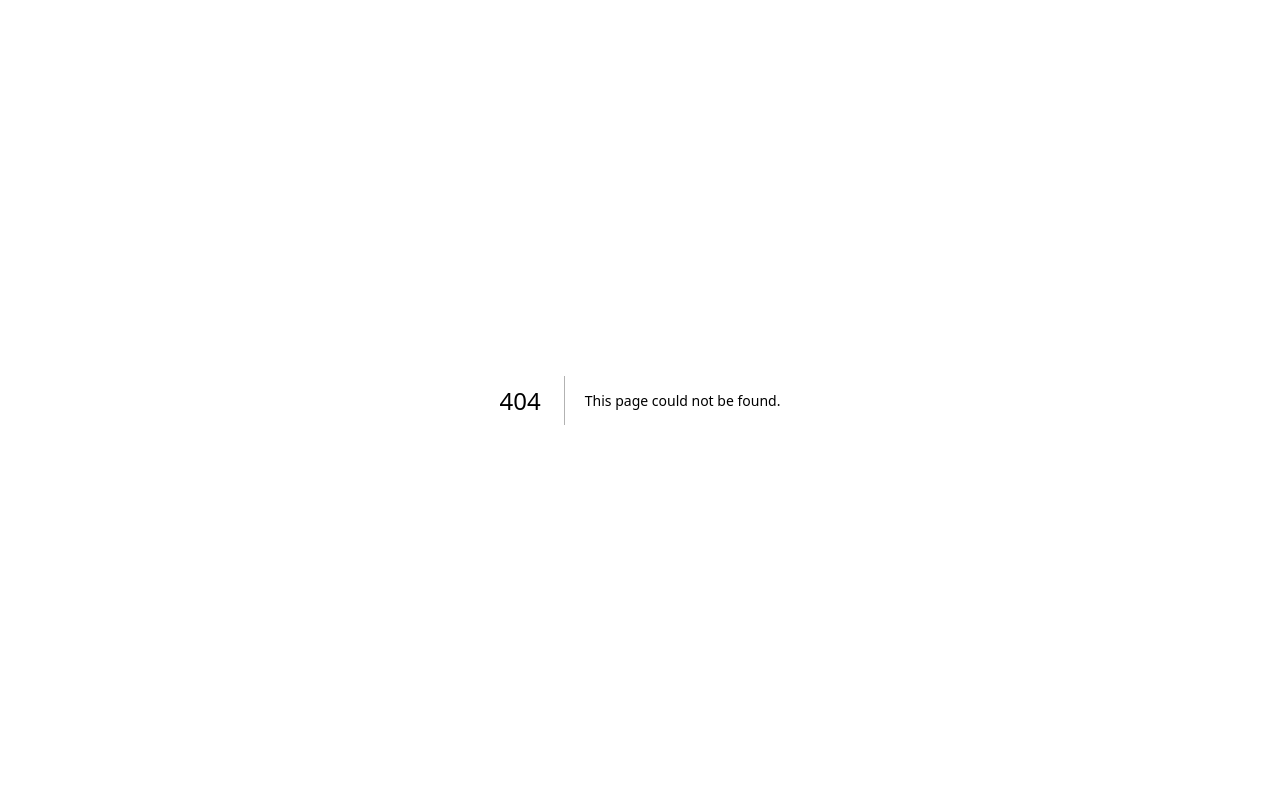
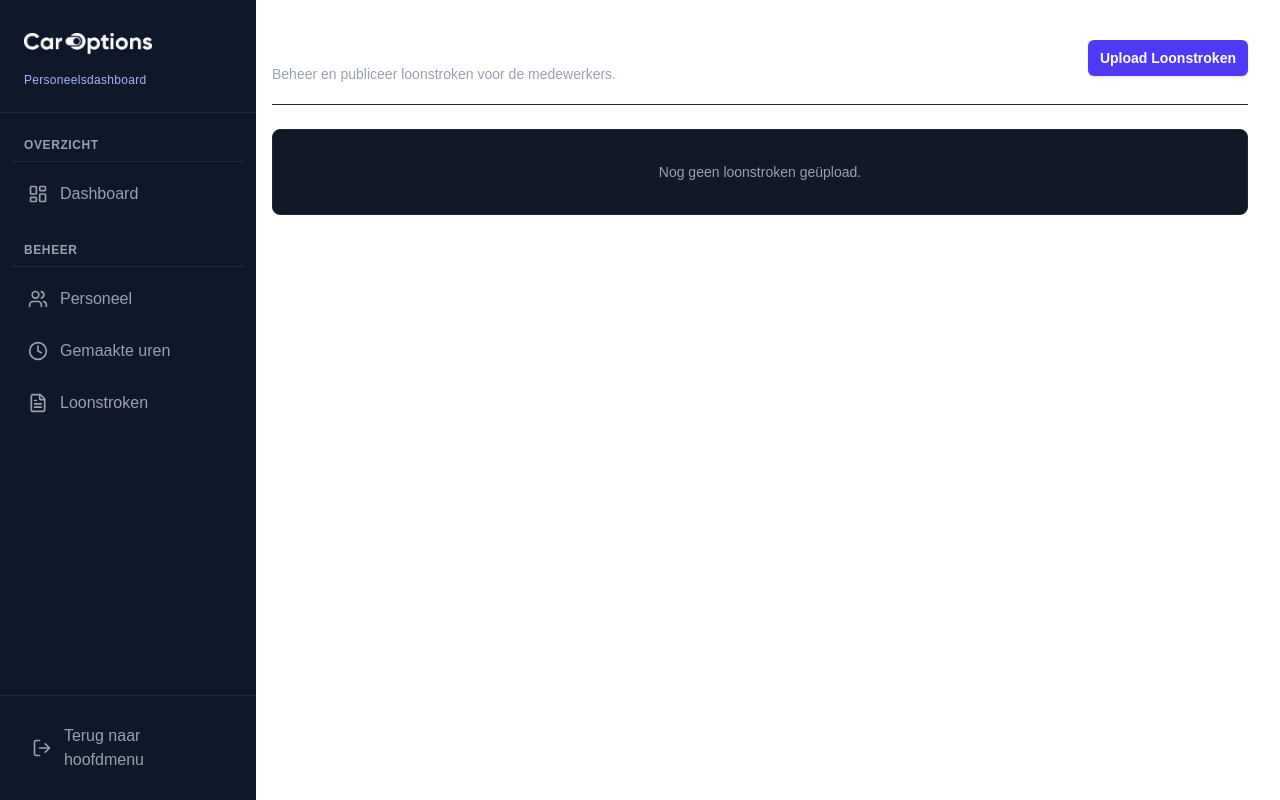
Before and after one commit to caroptions/CarOptions-PersoneelsDashboard, a Next.js app: page /loonstroken in a window 1280 px wide. Before the commit this address had no page. Built offline with nearby package versions, Linux system fonts and the light colour scheme.

Commit message:
Build out Personeelsdashboard UI and Navigation

```diff
--- a/package.json
+++ b/package.json
@@ -9,6 +9,7 @@
     "lint": "eslint"
   },
   "dependencies": {
+    "lucide-react": "^1.7.0",
     "next": "16.2.1",
     "react": "19.2.4",
     "react-dom": "19.2.4"
--- a/src/app/layout.tsx
+++ b/src/app/layout.tsx
@@ -1,6 +1,7 @@
 import type { Metadata } from "next";
 import { Geist, Geist_Mono } from "next/font/google";
 import "./globals.css";
+import { Sidebar } from "@/components/layout/Sidebar";
 
 const geistSans = Geist({
   variable: "--font-geist-sans",
@@ -13,8 +14,8 @@ const geistMono = Geist_Mono({
 });
 
 export const metadata: Metadata = {
-  title: "Create Next App",
-  description: "Generated by create next app",
+  title: "Personeelsdashboard - CarOptions",
+  description: "Personeelszaken en urenregistratie",
 };
 
 export default function RootLayout({
@@ -24,10 +25,17 @@ export default function RootLayout({
 }>) {
   return (
     <html
-      lang="en"
+      lang="nl"
       className={`${geistSans.variable} ${geistMono.variable} h-full antialiased`}
     >
-      <body className="min-h-full flex flex-col">{children}</body>
+      <body className="min-h-full bg-[#0B1120] text-white flex">
+        <Sidebar />
+        <main className="flex-1 ml-[240px] pl-8 pr-8 pt-8 pb-8 min-h-screen">
+          <div className="max-w-7xl mx-auto">
+            {children}
+          </div>
+        </main>
+      </body>
     </html>
   );
 }
--- /dev/null
+++ b/src/app/loonstroken/page.tsx
@@ -0,0 +1,26 @@
+export default function LoonstrokenPage() {
+  return (
+    <div className="space-y-6">
+      <div className="sm:flex sm:items-center sm:justify-between pb-5 border-b border-gray-800">
+        <div>
+          <h3 className="text-2xl font-bold leading-6 text-white">Loonstroken</h3>
+          <p className="mt-2 text-sm text-gray-400">
+            Beheer en publiceer loonstroken voor de medewerkers.
+          </p>
+        </div>
+        <div className="mt-4 sm:ml-4 sm:mt-0">
+          <button
+            type="button"
+            className="inline-flex items-center rounded-md bg-indigo-600 px-3 py-2 text-sm font-semibold text-white shadow-sm hover:bg-indigo-500 focus-visible:outline focus-visible:outline-2 focus-visible:outline-offset-2 focus-visible:outline-indigo-600"
+          >
+            Upload Loonstroken
+          </button>
+        </div>
+      </div>
+
+      <div className="bg-[#111827] border border-gray-800 rounded-lg overflow-hidden">
+        <p className="p-8 text-center text-gray-400 text-sm">Nog geen loonstroken geüpload.</p>
+      </div>
+    </div>
+  );
+}
--- /dev/null
+++ b/src/app/medewerkers/page.tsx
@@ -0,0 +1,26 @@
+export default function MedewerkersPage() {
+  return (
+    <div className="space-y-6">
+      <div className="sm:flex sm:items-center sm:justify-between pb-5 border-b border-gray-800">
+        <div>
+          <h3 className="text-2xl font-bold leading-6 text-white">Personeel</h3>
+          <p className="mt-2 text-sm text-gray-400">
+            Overzicht van alle medewerkers, hun rollen en toegang.
+          </p>
+        </div>
+        <div className="mt-4 sm:ml-4 sm:mt-0">
+          <button
+            type="button"
+            className="inline-flex items-center rounded-md bg-indigo-600 px-3 py-2 text-sm font-semibold text-white shadow-sm hover:bg-indigo-500 focus-visible:outline focus-visible:outline-2 focus-visible:outline-offset-2 focus-visible:outline-indigo-600"
+          >
+            Nieuwe medewerker
+          </button>
+        </div>
+      </div>
+
+      <div className="bg-[#111827] border border-gray-800 rounded-lg overflow-hidden">
+        <p className="p-8 text-center text-gray-400 text-sm">Geen medewerkers gevonden.</p>
+      </div>
+    </div>
+  );
+}
--- a/src/app/page.tsx
+++ b/src/app/page.tsx
@@ -1,65 +1,28 @@
-import Image from "next/image";
-
 export default function Home() {
   return (
-    <div className="flex flex-col flex-1 items-center justify-center bg-zinc-50 font-sans dark:bg-black">
-      <main className="flex flex-1 w-full max-w-3xl flex-col items-center justify-between py-32 px-16 bg-white dark:bg-black sm:items-start">
-        <Image
-          className="dark:invert"
-          src="/next.svg"
-          alt="Next.js logo"
-          width={100}
-          height={20}
-          priority
-        />
-        <div className="flex flex-col items-center gap-6 text-center sm:items-start sm:text-left">
-          <h1 className="max-w-xs text-3xl font-semibold leading-10 tracking-tight text-black dark:text-zinc-50">
-            To get started, edit the page.tsx file.
-          </h1>
-          <p className="max-w-md text-lg leading-8 text-zinc-600 dark:text-zinc-400">
-            Looking for a starting point or more instructions? Head over to{" "}
-            <a
-              href="https://vercel.com/templates?framework=next.js&utm_source=create-next-app&utm_medium=appdir-template-tw&utm_campaign=create-next-app"
-              className="font-medium text-zinc-950 dark:text-zinc-50"
-            >
-              Templates
-            </a>{" "}
-            or the{" "}
-            <a
-              href="https://nextjs.org/learn?utm_source=create-next-app&utm_medium=appdir-template-tw&utm_campaign=create-next-app"
-              className="font-medium text-zinc-950 dark:text-zinc-50"
-            >
-              Learning
-            </a>{" "}
-            center.
-          </p>
+    <div className="space-y-6">
+      <div className="pb-5 border-b border-gray-800">
+        <h3 className="text-2xl font-bold leading-6 text-white">Dashboard</h3>
+        <p className="mt-2 text-sm text-gray-400">
+          Welkom op het Personeelsdashboard. Beheer hier de uren en loonstroken van de medewerkers.
+        </p>
+      </div>
+
+      <div className="grid grid-cols-1 gap-5 sm:grid-cols-2 lg:grid-cols-3">
+        {/* Metric Cards placeholders matching standard uncodify layout */}
+        <div className="overflow-hidden rounded-lg bg-[#111827] border border-gray-800 p-5">
+          <dt className="truncate text-sm font-medium text-gray-400">Actieve Medewerkers</dt>
+          <dd className="mt-1 text-3xl font-semibold tracking-tight text-white">24</dd>
         </div>
-        <div className="flex flex-col gap-4 text-base font-medium sm:flex-row">
-          <a
-            className="flex h-12 w-full items-center justify-center gap-2 rounded-full bg-foreground px-5 text-background transition-colors hover:bg-[#383838] dark:hover:bg-[#ccc] md:w-[158px]"
-            href="https://vercel.com/new?utm_source=create-next-app&utm_medium=appdir-template-tw&utm_campaign=create-next-app"
-            target="_blank"
-            rel="noopener noreferrer"
-          >
-            <Image
-              className="dark:invert"
-              src="/vercel.svg"
-              alt="Vercel logomark"
-              width={16}
-              height={16}
-            />
-            Deploy Now
-          </a>
-          <a
-            className="flex h-12 w-full items-center justify-center rounded-full border border-solid border-black/[.08] px-5 transition-colors hover:border-transparent hover:bg-black/[.04] dark:border-white/[.145] dark:hover:bg-[#1a1a1a] md:w-[158px]"
-            href="https://nextjs.org/docs?utm_source=create-next-app&utm_medium=appdir-template-tw&utm_campaign=create-next-app"
-            target="_blank"
-            rel="noopener noreferrer"
-          >
-            Documentation
-          </a>
+        <div className="overflow-hidden rounded-lg bg-[#111827] border border-gray-800 p-5">
+          <dt className="truncate text-sm font-medium text-gray-400">Te accorderen uren</dt>
+          <dd className="mt-1 text-3xl font-semibold tracking-tight text-white">12</dd>
         </div>
-      </main>
+        <div className="overflow-hidden rounded-lg bg-[#111827] border border-gray-800 p-5">
+          <dt className="truncate text-sm font-medium text-gray-400">Aankomende loonstroken</dt>
+          <dd className="mt-1 text-3xl font-semibold tracking-tight text-white">3</dd>
+        </div>
+      </div>
     </div>
   );
 }
--- /dev/null
+++ b/src/app/uren/page.tsx
@@ -0,0 +1,26 @@
+export default function UrenPage() {
+  return (
+    <div className="space-y-6">
+      <div className="sm:flex sm:items-center sm:justify-between pb-5 border-b border-gray-800">
+        <div>
+          <h3 className="text-2xl font-bold leading-6 text-white">Gemaakte uren</h3>
+          <p className="mt-2 text-sm text-gray-400">
+            Bekijk en accordeer de gewerkte uren van personeel.
+          </p>
+        </div>
+        <div className="mt-4 sm:ml-4 sm:mt-0">
+          <button
+            type="button"
+            className="inline-flex items-center rounded-md bg-white/10 px-3 py-2 text-sm font-semibold text-white shadow-sm hover:bg-white/20"
+          >
+            Exporteer lijst
+          </button>
+        </div>
+      </div>
+
+      <div className="bg-[#111827] border border-gray-800 rounded-lg overflow-hidden">
+        <p className="p-8 text-center text-gray-400 text-sm">Geen urenregistraties gevonden voor deze periode.</p>
+      </div>
+    </div>
+  );
+}
--- /dev/null
+++ b/src/components/layout/Sidebar.tsx
@@ -0,0 +1,75 @@
+"use client";
+
+import Link from 'next/link';
+import { usePathname } from 'next/navigation';
+import { LayoutDashboard, Users, Clock, FileText, LogOut } from 'lucide-react';
+import Image from 'next/image';
+
+export function Sidebar() {
+    return (
+        <div className="w-64 bg-[#0F172A] text-white h-screen flex flex-col fixed left-0 top-0 z-50">
+            <div className="p-6 border-b border-gray-800">
+                <Link href="/" className="block relative w-32 h-10 mb-2">
+                    <Image
+                        src="/logo_white.png"
+                        alt="CarOptions"
+                        fill
+                        className="object-contain"
+                        priority
+                    />
+                </Link>
+                <p className="text-xs text-indigo-300 font-medium tracking-wide">Personeelsdashboard</p>
+            </div>
+
+            <nav className="flex-1 py-6 px-3 space-y-6">
+                <div>
+                    <div className="px-3 mb-2 pb-2 border-b border-gray-800">
+                        <p className="text-xs font-bold text-gray-400 uppercase tracking-wider">Overzicht</p>
+                    </div>
+                    <div className="flex flex-col gap-1">
+                        <NavLink href="/" icon={<LayoutDashboard size={20} />} label="Dashboard" exact />
+                    </div>
+                </div>
+
+                <div>
+                    <div className="px-3 mb-2 pb-2 border-b border-gray-800">
+                        <p className="text-xs font-bold text-gray-400 uppercase tracking-wider">Beheer</p>
+                    </div>
+                    <div className="flex flex-col gap-1">
+                        <NavLink href="/medewerkers" icon={<Users size={20} />} label="Personeel" />
+                        <NavLink href="/uren" icon={<Clock size={20} />} label="Gemaakte uren" />
+                        <NavLink href="/loonstroken" icon={<FileText size={20} />} label="Loonstroken" />
+                    </div>
+                </div>
+            </nav>
+
+            <div className="p-4 border-t border-gray-800 space-y-4">
+                <a
+                    href="https://dashboard.caroptions.nl"
+                    className="flex items-center space-x-3 text-gray-400 hover:text-white w-full px-4 py-3 rounded-lg hover:bg-white/5 transition-colors text-left"
+                >
+                    <LogOut size={20} />
+                    <span>Terug naar hoofdmenu</span>
+                </a>
+            </div>
+        </div>
+    );
+}
+
+function NavLink({ href, icon, label, exact = false }: { href: string; icon: React.ReactNode; label: string; exact?: boolean }) {
+    const pathname = usePathname();
+    const isActive = exact ? pathname === href : (pathname === href || pathname?.startsWith(href + '/'));
+
+    return (
+        <Link
+            href={href}
+            className={`flex items-center space-x-3 px-4 py-3 rounded-lg transition-all duration-200 ${isActive
+                ? 'bg-indigo-600 text-white shadow-lg shadow-indigo-900/50'
+                : 'text-gray-400 hover:bg-white/5 hover:text-white'
+                }`}
+        >
+            {icon}
+            <span>{label}</span>
+        </Link>
+    );
+}
```
Also changed, not shown: public/logo_white.png (added), 1 other file (tests, documents, lock files or other folders).
